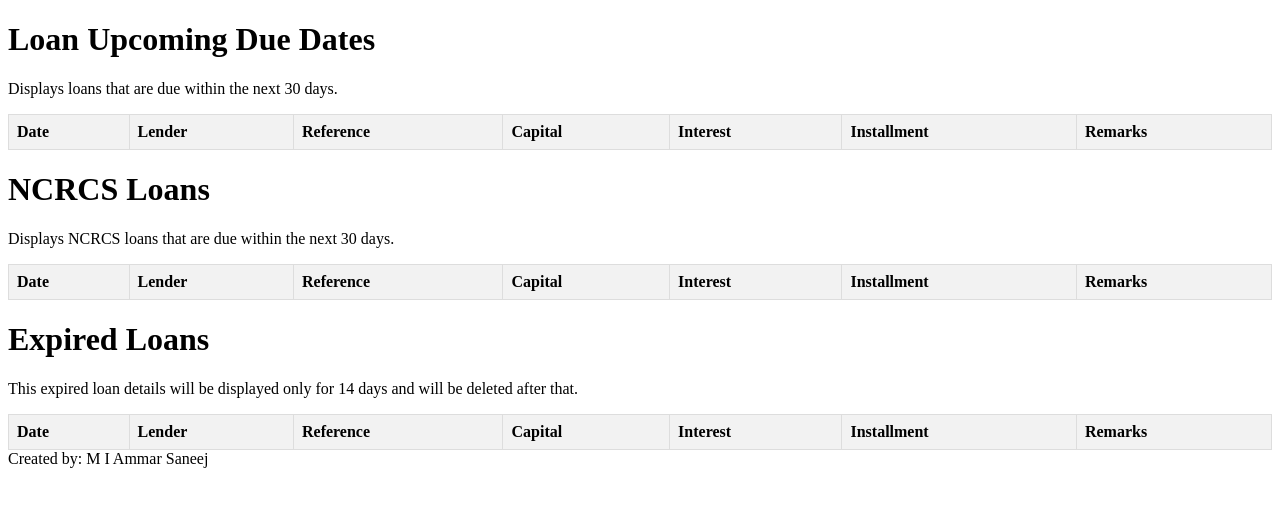
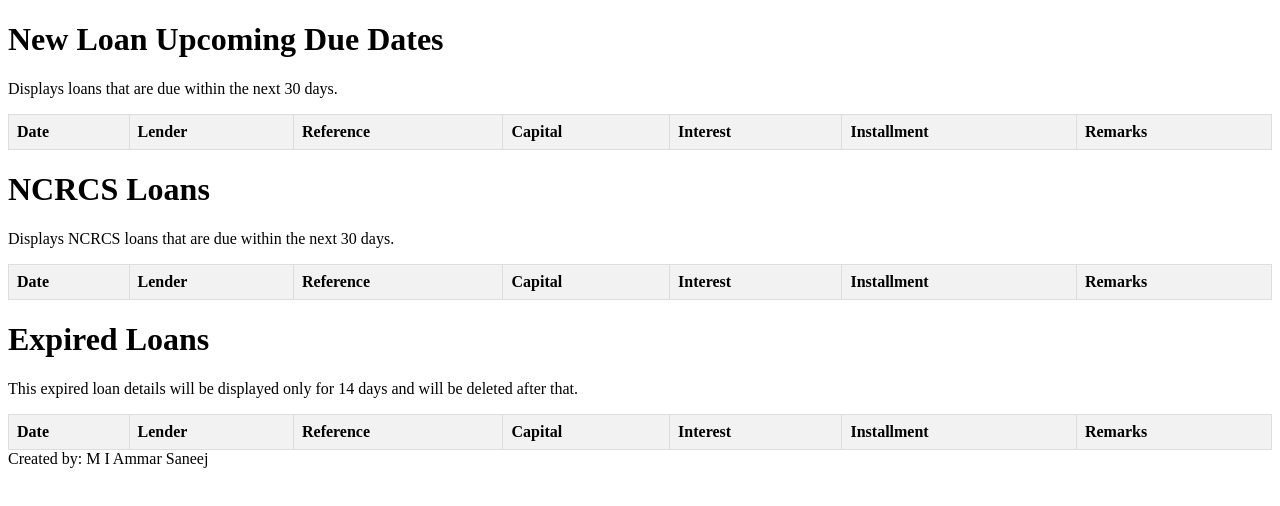
Before and after one commit to ammarsaneej/Loan_managemewnt, a plain HTML site: page newtest15.html in a window 1280 px wide. Drawn offline with Linux system fonts and the light colour scheme; no server answers.

Commit message:
Update newtest15.html

```diff
--- a/newtest15.html
+++ b/newtest15.html
@@ -24,7 +24,7 @@
     </style>
 </head>
 <body>
-    <h1>Loan Upcoming Due Dates</h1>
+    <h1>New Loan Upcoming Due Dates</h1>
     <p>Displays loans that are due within the next 30 days.</p>
     <table id="upcomingLoans">
         <thead>
```
